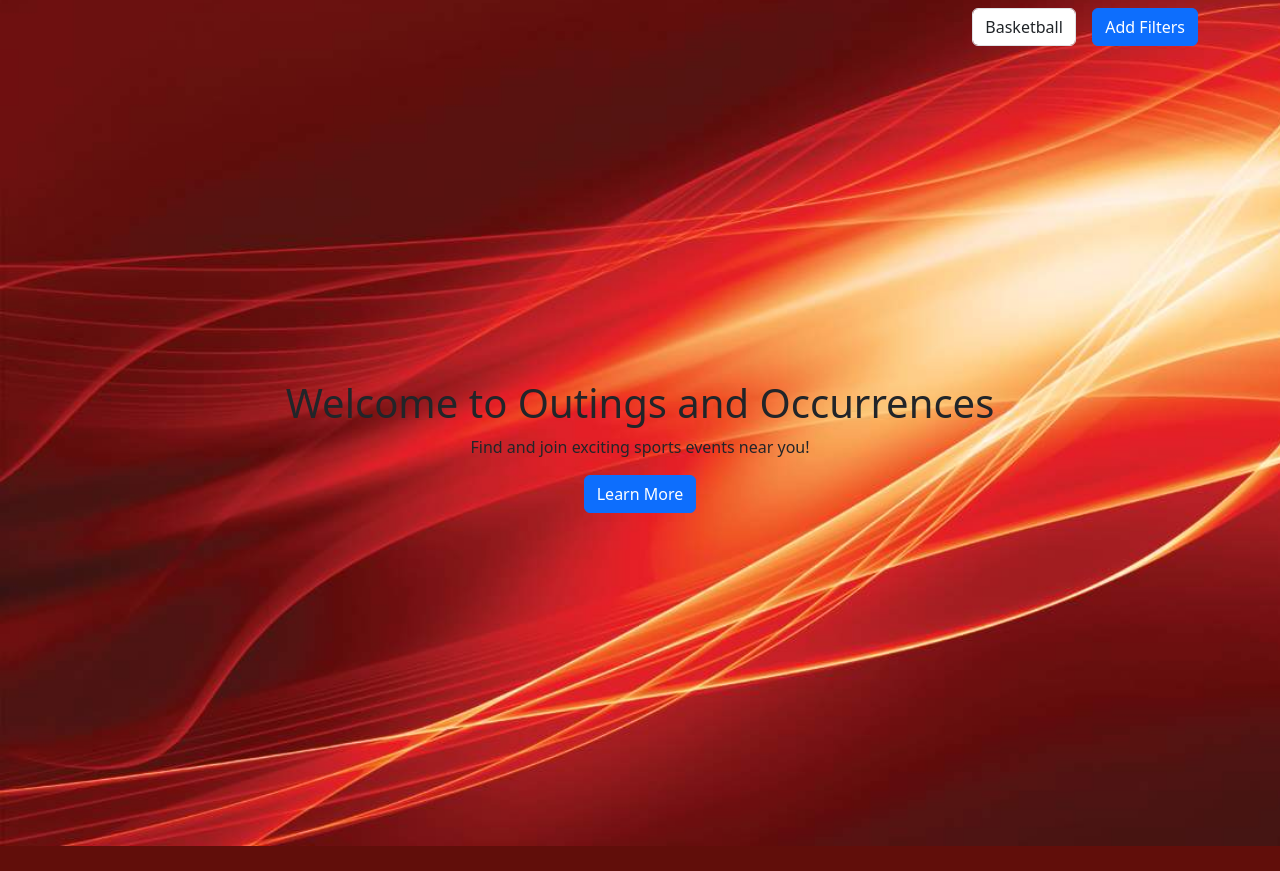
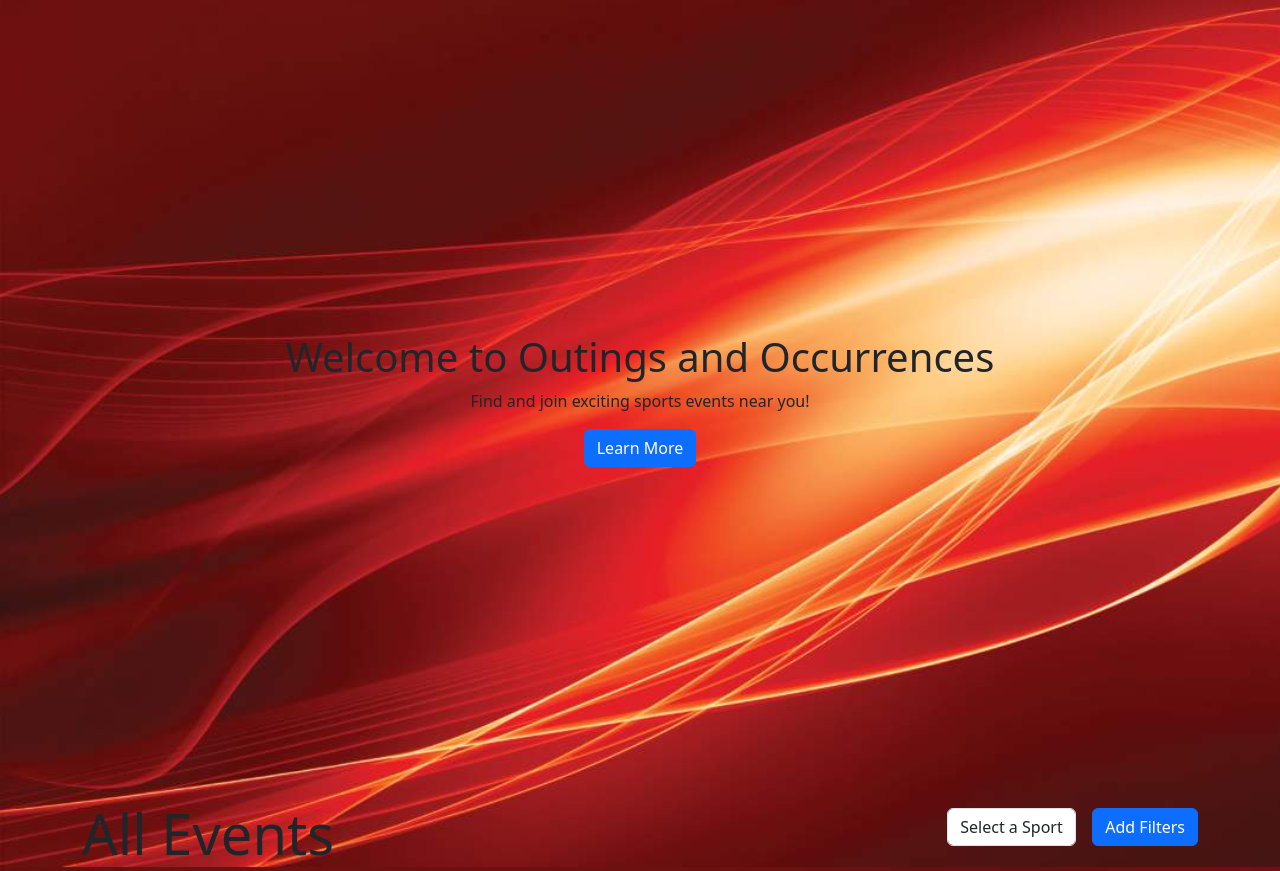
Before and after one commit to HoganBerens/outings, a Django app: page / in a window 1280 px wide. Shown: the part 80-951 px from the top of the page. Before the commit the page ends 926 px from the top, so only its background shows below. Run offline with Django 4.2, Linux system fonts and the light colour scheme; data that the repository does not hold is empty; some libraries are stand-ins or nearby versions.

Commit message:
complete sport filter

```diff
--- a/main_app/models.py
+++ b/main_app/models.py
@@ -14,8 +14,8 @@ ATTENDING = (("Y", "Yes"), ("N", "No"))
 class Event(models.Model):
     name = models.CharField(max_length=100)
     location = models.CharField(max_length=100)
-    date = models.DateField("Party Date", default="2023-08-28")
-    sport = models.CharField(max_length=100, choices=SPORTS, default=SPORTS[0][0])
+    date = models.DateField("Party Date")
+    sport = models.CharField(max_length=100, choices=SPORTS)
     user = models.ForeignKey(User, on_delete=models.CASCADE)
     description = models.TextField(max_length=500)
     attendees = models.ManyToManyField(
--- a/main_app/templates/base.html
+++ b/main_app/templates/base.html
@@ -3,20 +3,21 @@
 <!DOCTYPE html>
 <html lang="en">
   <head>
-    <meta charset="UTF-8">
-    <meta name="viewport" content="width=device-width, initial-scale=1.0">
-    <meta http-equiv="X-UA-Compatible" content="ie=edge">
+    <meta charset="UTF-8" />
+    <meta name="viewport" content="width=device-width, initial-scale=1.0" />
+    <meta http-equiv="X-UA-Compatible" content="ie=edge" />
     <title>Outings and Occurrences</title>
-    <link rel="stylesheet" type="text/css" href="{% static 'style.css' %}">
-    <link rel="stylesheet" type="text/css" href="{% static 'home/css/bootstrap.css' %}">
-    <link rel="stylesheet" href="https://stackpath.bootstrapcdn.com/bootstrap/4.5.2/css/bootstrap.min.css">
-    <link rel="stylesheet" href="https://cdn.jsdelivr.net/npm/bootstrap@5.3.0/dist/css/bootstrap.min.css">
+    <link rel="stylesheet" type="text/css" href="{% static 'style.css' %}" />
+    <link rel="stylesheet" type="text/css" href="{% static 'home/css/bootstrap.css' %}" />
+    <link rel="stylesheet" href="https://stackpath.bootstrapcdn.com/bootstrap/4.5.2/css/bootstrap.min.css" />
+    <link rel="stylesheet" href="https://cdn.jsdelivr.net/npm/bootstrap@5.3.0/dist/css/bootstrap.min.css" />
     <script src="https://cdn.jsdelivr.net/npm/bootstrap@5.3.0/dist/js/bootstrap.bundle.min.js"></script>
   </head>
   <body>
     <nav class="navbar navbar-expand-lg navbar-light bg-transparent">
       <div class="container">
-            <ul class="navbar-nav flex-grow-1"> <!-- Use flex-grow-1 to evenly distribute the nav items -->
+        <ul class="navbar-nav flex-grow-1">
+          <!-- Use flex-grow-1 to evenly distribute the nav items -->
           {% if user.is_authenticated %}
           <li class="nav-item"><a class="nav-link" href="{% url 'logout' %}">Log Out</a></li>
           <li class="nav-item"><a class="nav-link" href="{% url 'home' %}">Home</a></li>
@@ -37,30 +38,7 @@
           <div>All Events</div>
         </div>
       </nav>
-
-        <div class="d-flex justify-content-between align-items-start">
-            <div>
-                {% for event in events %}
-                <div>{{ event }}</div>
-                {% endfor %}
     </div>
-            <div>
-                <form action="{% url 'filter_sport' %}" method="POST" class="form-inline mt-2">
-                    {% csrf_token %}
-                    <div class="form-group mr-3">
-                        <select name="sport" class="form-control">
-                            <option>Basketball</option>
-                            <option>Baseball</option>
-                            <option>Football</option>
-                        </select>
-                    </div>
-                    <button type="submit" class="btn btn-primary">Add Filters</button>
-                </form>
-            </div>
-        </div>
-    </div>
-    <main class="container">
-        {% block content %}{% endblock %}
-    </main>
+    <main class="container">{% block content %}{% endblock %}</main>
   </body>
 </html>
--- a/main_app/templates/home.html
+++ b/main_app/templates/home.html
@@ -4,6 +4,39 @@
     <h1>Welcome to Outings and Occurrences</h1>
     <p>Find and join exciting sports events near you!</p>
     <button type="button" class="btn btn-primary" data-bs-toggle="modal" data-bs-target="#myModal">Learn More</button>
+  </div>
+</div>
+
+<div class="d-flex justify-content-between align-items-start">
+  <div>
+    <div class="display-4">{{sport}}</div>
+    {% for event in events %}
+    <a href="{% url 'detail' event.id %}">
+      <div class="card">
+        <div class="card-content">
+          <span class="card-title">{{ event.name }}</span>
+          <p>Location: {{ event.location }}</p>
+          <p>Date: {{ event.date }}</p>
+          <p>Sport: {{ event.sport }}</p>
+          <p>Description: {{ event.description }}</p>
+        </div>
+      </div>
+    </a>
+    {% endfor %}
+  </div>
+  <div>
+    <form action="{% url 'home' %}" method="POST" class="form-inline mt-2">
+      {% csrf_token %}
+      <div class="form-group mr-3">
+        <select name="sport" class="form-control">
+          <option hidden="true">Select a Sport</option>
+          <option>Basketball</option>
+          <option>Baseball</option>
+          <option>Football</option>
+        </select>
+      </div>
+      <button type="submit" class="btn btn-primary">Add Filters</button>
+    </form>
   </div>
 </div>
 
--- a/main_app/urls.py
+++ b/main_app/urls.py
@@ -10,8 +10,11 @@ urlpatterns = [
     path("events/<int:pk>/update/", views.EventUpdate.as_view(), name="events_update"),
     path("events/<int:pk>/delete/", views.EventDelete.as_view(), name="events_delete"),
     path("events/<int:event_id>/", views.events_detail, name="detail"),
-    path("", views.filter_sport, name="filter_sport"),
     path("events/<int:event_id>/add_comment/", views.add_comment, name="add_comment"),
     path("events/myevents/", views.my_events, name="my_events"),
-    path('events/<int:event_id>/edit_comment/<int:comment_id>/', views.edit_comment, name='edit_comment'),
+    path(
+        "events/<int:event_id>/edit_comment/<int:comment_id>/",
+        views.edit_comment,
+        name="edit_comment",
+    ),
 ]
--- a/main_app/views.py
+++ b/main_app/views.py
@@ -17,22 +17,22 @@ gmaps = googlemaps.Client(key=api_key)
 
 # Create your views here.
 
+
 def home(request):
-    events = Event.objects.all()
+    sport = "All Events"
+    if request.POST:
+        sport = request.POST["sport"]
+        events = Event.objects.filter(sport=sport)
+    else:
+        events = Event.objects.all()
+    return render(request, "home.html", {"events": events, "sport": sport})
 
-    return render(request, "home.html", {"events": events})
 
 @login_required
 def events_index(request):
     events = Event.objects.filter(user=request.user)
 
     return render(request, "events/index.html", {"events": events})
-
-
-def filter_sport(request):
-    filtered_sport = request.POST["sport"]
-    events = Event.objects.filter(sport=filtered_sport)
-    return redirect(request, "home.html", {"events": events})
 
 
 @login_required
@@ -95,28 +95,25 @@ class EventDelete(LoginRequiredMixin, DeleteView):
     model = Event
     success_url = "/events"
 
+
 @login_required
 def edit_comment(request, event_id, comment_id):
     event = Event.objects.get(id=event_id)
     comment = Comment.objects.get(id=comment_id)
-    if request.method == 'POST':
+    if request.method == "POST":
         form = CommentForm(request.POST)
         if form.is_valid():
-            attending_choice = request.POST.get('attending', 'N')
-            if attending_choice == 'Y':
+            attending_choice = request.POST.get("attending", "N")
+            if attending_choice == "Y":
                 form.save()
             else:
                 event.attendees.remove(request.user)
-        return redirect('my_events')
+        return redirect("my_events")
     else:
         form = CommentForm(instance=comment)
-    context = {
-        'form': form,
-        'event_id': event_id,
-        'comment_id': comment_id
-    }
+    context = {"form": form, "event_id": event_id, "comment_id": comment_id}
 
-    return render(request, 'main_app/comment_form.html' ,context)
+    return render(request, "main_app/comment_form.html", context)
 
 
 @login_required
@@ -133,6 +130,7 @@ def add_comment(request, event_id):
                 event.attendees.add(request.user)
                 return redirect("detail", event_id=event_id)
     return redirect("detail", event_id=event_id)
+
 
 @login_required
 def my_events(request):
```
Also changed, not shown: main_app/migrations/0002_alter_event_date.py (added), main_app/migrations/0003_alter_event_sport.py (added). Lines whose indentation alone changed are shown as unchanged.
